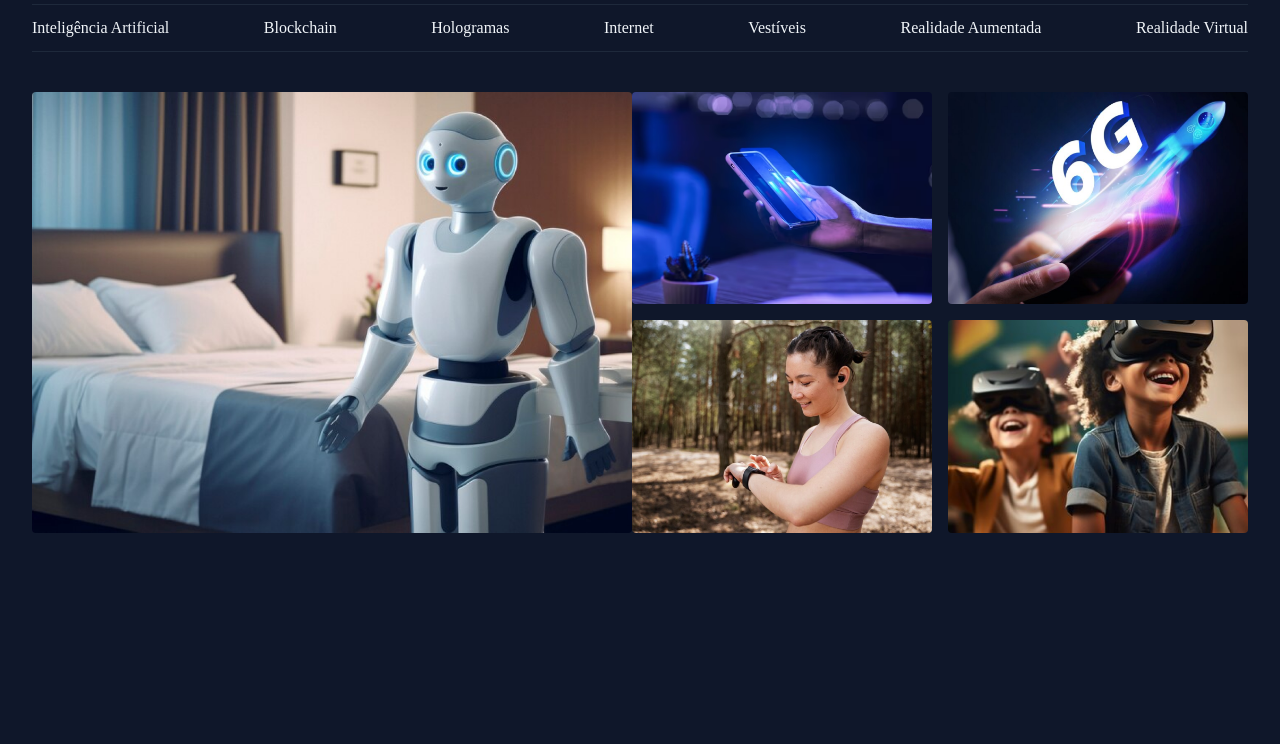
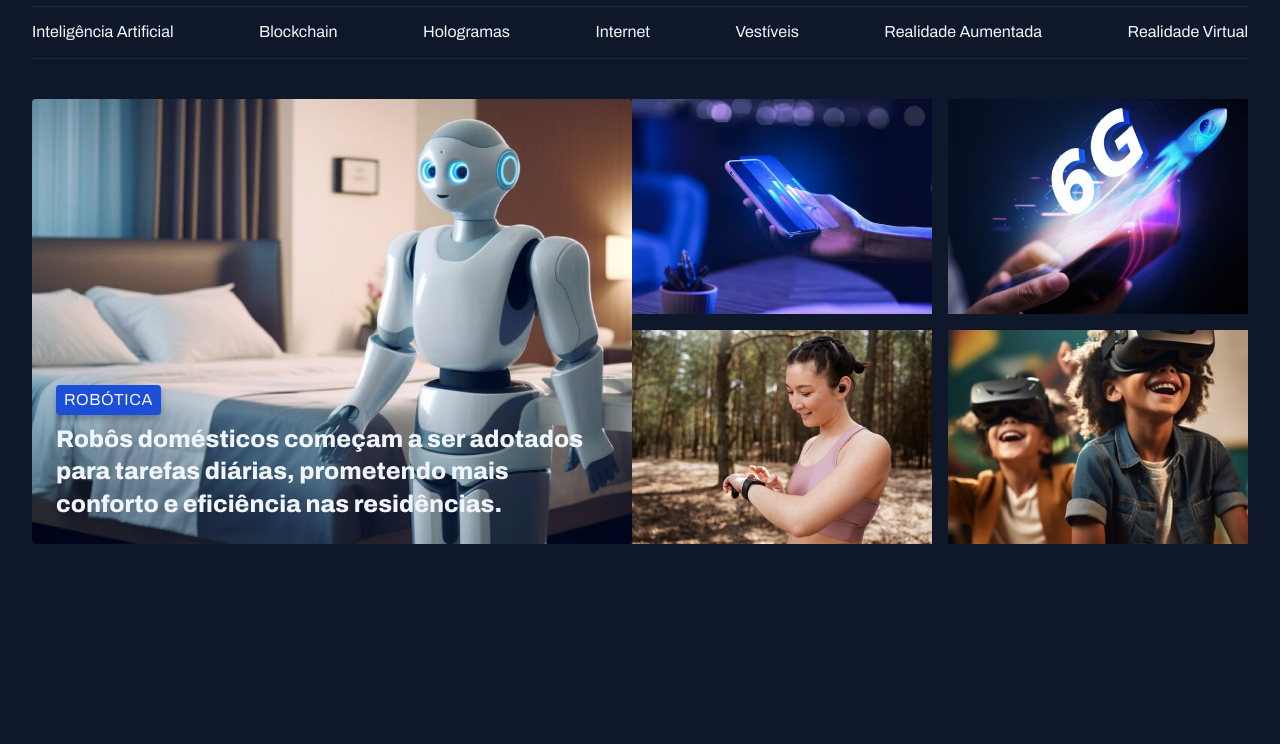
Before and after one commit to DiegoF83/Projeto-de-Noticias, a plain HTML site: page index.html in a window 1280 px wide. Shown: the part 56-800 px from the top of the page. Drawn offline with Linux system fonts and the light colour scheme; files whose address does not match are found by name.

Commit message:
Ajustando o conteúdo do card

```diff
--- a/index.html
+++ b/index.html
@@ -40,9 +40,17 @@
 
   <main class="grid container">
     <section id="featured" class="grid grid-flow-col">
-      <div class="card">
+      <figure class="card">
         <img src="assets/image/Image 01.png" alt="">
-      </div>
+
+        <figcaption>
+          <span class="content-tag">Robótica</span>
+
+          <h2 class="text-2xl">
+          Robôs domésticos começam a ser adotados para tarefas diárias, prometendo mais conforto e eficiência nas residências.
+          </h2>
+        </figcaption>
+      </figure>
 
       <div class="grid grid-cols-2 gap-16">
         <div>
--- a/styles/global.css
+++ b/styles/global.css
@@ -17,7 +17,7 @@
   --h2: 800 16px/140% var(--fonte-family);
   --h3: 800 14px/140% var(--fonte-family);
   --text-span: 600 14px/145% var(--fonte-family);
-  --text: 400 16px/140% var(--fonte-family)
+  --text: 400 16px/140% var(--fonte-family);
   --text-sm: 400 14px/160% var(--fonte-family);
 }
 
@@ -53,3 +53,14 @@ img {
 main {
   margin-top: 40px;
 }
+
+.content-tag {
+  display: inline-block;
+  background-color: var(--brand-color-dark);
+  padding: 4px 8px;
+  border-radius: 4px;
+  font: 500 10px/1,2 var(--fonte-family);
+  text-transform: uppercase;
+  letter-spacing: 0.04em;
+  box-shadow: 0px 4px 6px rgba(2, 6, 23, 0.251);
+}
--- a/styles/sections.css
+++ b/styles/sections.css
@@ -2,10 +2,13 @@
   img {
     height: 100%;
     object-fit: cover;
-    border-radius: 4px;
   }
 
   .card {
+    border-radius: 4px;
+    position: relative;
+    overflow: hidden;
+
     &::before {
       content: ;
       position: absolute;
@@ -18,5 +21,15 @@
       );
 
     }
+
+  figcaption {
+      position: absolute;
+      bottom: 0;
+      padding: 24px;
+    }
+
+  h2 {
+      margin-top: 8px;
+    }
   }
 }
--- a/styles/utility.css
+++ b/styles/utility.css
@@ -14,3 +14,19 @@
 .gap-16 {
   gap: 16px;
 }
+
+.text-2xl {
+  font: var(--h1);
+}
+
+.text-xl {
+  font: var(--h2);
+}
+
+.text-lg {
+  font: var(--h2);
+}
+
+.text-sm {
+  font: var(--text-sm);
+}
```
